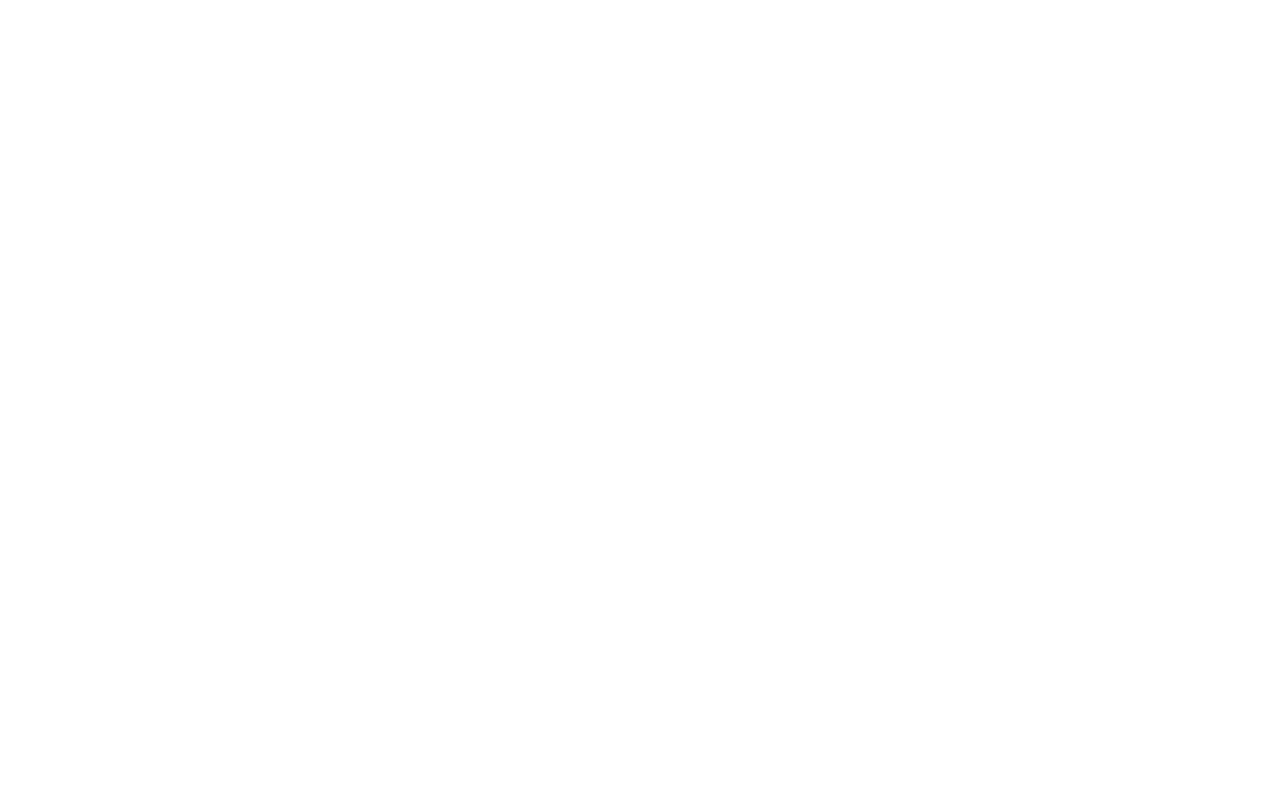
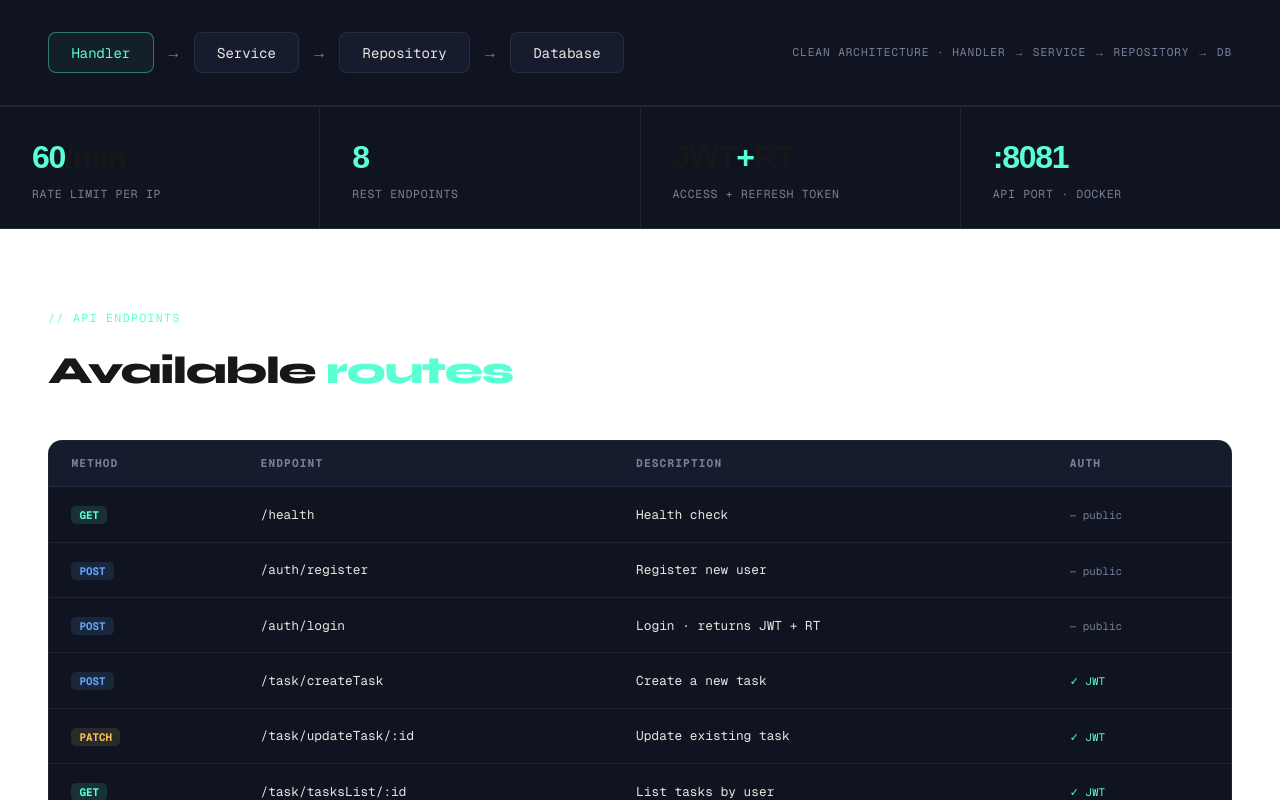
Before and after one commit to tosi4ka/task-manager, a Next.js app in the folder frontend/: page /en in a window 1280 px wide. Shown: the part 840-1640 px from the top of the page. Before the commit the page ends 839 px from the top, so only its background shows below. Built offline with nearby package versions, Linux system fonts and the light colour scheme; no server answers.

Commit message:
feat(frontend): add Endpoints section with API routes table

```diff
--- a/frontend/app/[locale]/page.tsx
+++ b/frontend/app/[locale]/page.tsx
@@ -1,11 +1,15 @@
+import Endpoints from '@/components/landing/Endpoints'
 import Hero from '@/components/landing/Hero'
 import Navbar from '@/components/landing/Navbar'
+import Stats from '@/components/landing/Stats'
 
 export default function Home() {
 	return (
 		<>
 			<Navbar />
 			<Hero />
+			<Stats />
+			<Endpoints />
 		</>
 	)
 }
--- /dev/null
+++ b/frontend/components/landing/Endpoints.tsx
@@ -0,0 +1,115 @@
+export default function Endpoints() {
+	const endpoints = [
+		{ method: 'GET', path: '/health', desc: 'Health check', auth: false },
+		{
+			method: 'POST',
+			path: '/auth/register',
+			desc: 'Register new user',
+			auth: false,
+		},
+		{
+			method: 'POST',
+			path: '/auth/login',
+			desc: 'Login · returns JWT + RT',
+			auth: false,
+		},
+		{
+			method: 'POST',
+			path: '/task/createTask',
+			desc: 'Create a new task',
+			auth: true,
+		},
+		{
+			method: 'PATCH',
+			path: '/task/updateTask/:id',
+			desc: 'Update existing task',
+			auth: true,
+		},
+		{
+			method: 'GET',
+			path: '/task/tasksList/:id',
+			desc: 'List tasks by user',
+			auth: true,
+		},
+		{
+			method: 'GET',
+			path: '/task/getById/:id',
+			desc: 'Get task by ID',
+			auth: true,
+		},
+		{
+			method: 'DELETE',
+			path: '/task/deleteTask/:id',
+			desc: 'Delete a task',
+			auth: true,
+		},
+	]
+
+	const methodClass: Record<string, string> = {
+		GET: 'bg-accent/12 text-accent',
+		POST: 'bg-[#60A5FA]/12 text-[#60A5FA]',
+		PATCH: 'bg-gold/12 text-gold',
+		DELETE: 'bg-accent2/12 text-accent2',
+	}
+
+	return (
+		<section className='px-12 py-20'>
+			<p className='font-mono text-[0.72rem] text-accent uppercase tracking-[0.12em] mb-4'>
+				// API Endpoints
+			</p>
+			<h2 className='text-[clamp(1.8rem,3vw,2.6rem)] font-extrabold tracking-[-0.03em] mb-10 font-syne'>
+				Available <em className='text-accent not-italic'>routes</em>
+			</h2>
+
+			<div className='border border-border_b rounded-[14px] overflow-hidden bg-bg2'>
+				<table className='w-full border-collapse'>
+					<thead>
+						<tr className='bg-bg3 border-b border-border_b'>
+							<th className='px-[1.4rem] py-[0.9rem] font-mono text-[0.7rem] text-muted uppercase tracking-[0.1em] text-left'>
+								Method
+							</th>
+							<th className='px-[1.4rem] py-[0.9rem] font-mono text-[0.7rem] text-muted uppercase tracking-[0.1em] text-left'>
+								Endpoint
+							</th>
+							<th className='px-[1.4rem] py-[0.9rem] font-mono text-[0.7rem] text-muted uppercase tracking-[0.1em] text-left'>
+								Description
+							</th>
+							<th className='px-[1.4rem] py-[0.9rem] font-mono text-[0.7rem] text-muted uppercase tracking-[0.1em] text-left'>
+								Auth
+							</th>
+						</tr>
+					</thead>
+					<tbody>
+						{endpoints.map((ep, i) => (
+							<tr
+								key={i}
+								className='border-b border-border_b last:border-0 hover:bg-bg3 transition-colors'
+							>
+								<td className='px-[1.4rem] py-[0.95rem]'>
+									<span
+										className={`font-mono text-[0.68rem] font-bold px-2 py-0.5 rounded-[5px] ${methodClass[ep.method]}`}
+									>
+										{ep.method}
+									</span>
+								</td>
+								<td className='px-[1.4rem] py-[0.95rem] font-mono text-[0.8rem] text-text'>
+									{ep.path}
+								</td>
+								<td className='px-[1.4rem] py-[0.95rem] font-mono text-[0.8rem] text-text'>
+									{ep.desc}
+								</td>
+								<td className='px-[1.4rem] py-[0.95rem]'>
+									<span
+										className={`font-mono text-[0.68rem] ${ep.auth ? 'text-accent' : 'text-muted'}`}
+									>
+										{ep.auth ? '✓ JWT' : '— public'}
+									</span>
+								</td>
+							</tr>
+						))}
+					</tbody>
+				</table>
+			</div>
+		</section>
+	)
+}
--- a/frontend/components/landing/Stats.tsx
+++ b/frontend/components/landing/Stats.tsx
@@ -0,0 +1,70 @@
+import { useTranslations } from 'next-intl'
+
+export default function Stats() {
+	const t = useTranslations('stats')
+
+	return (
+		<>
+			<div className='bg-bg2 border-y border-border_b px-12 py-8 flex items-center gap-0'>
+				<div className='flex items-center'>
+					<div className='px-[1.4rem] py-[0.6rem] border border-accent/40 bg-accent/5 rounded-lg font-mono text-sm text-accent'>
+						Handler
+					</div>
+					<span className='font-mono text-muted px-3'>→</span>
+					<div className='px-[1.4rem] py-[0.6rem] border border-border_b bg-bg3 rounded-lg font-mono text-sm text-text'>
+						Service
+					</div>
+					<span className='font-mono text-muted px-3'>→</span>
+					<div className='px-[1.4rem] py-[0.6rem] border border-border_b bg-bg3 rounded-lg font-mono text-sm text-text'>
+						Repository
+					</div>
+					<span className='font-mono text-muted px-3'>→</span>
+					<div className='px-[1.4rem] py-[0.6rem] border border-border_b bg-bg3 rounded-lg font-mono text-sm text-text'>
+						Database
+					</div>
+				</div>
+				<span className='ml-auto font-mono text-[0.7rem] text-muted uppercase tracking-[0.08em]'>
+					Clean Architecture · Handler → Service → Repository → DB
+				</span>
+			</div>
+
+			<div className='flex border-y border-border_b bg-bg2'>
+				<div className='flex-1 px-8 py-[1.6rem] border-r border-border_b'>
+					<div className='text-[2rem] font-extrabold tracking-[-0.04em]'>
+						<span className='text-accent'>60</span>/min
+					</div>
+					<div className='mt-1 font-mono text-[0.72rem] text-muted uppercase tracking-[0.06em]'>
+						{t('rateLimit')}
+					</div>
+				</div>
+
+				<div className='flex-1 px-8 py-[1.6rem] border-r border-border_b'>
+					<div className='text-[2rem] font-extrabold tracking-[-0.04em]'>
+						<span className='text-accent'>8</span>
+					</div>
+					<div className='mt-1 font-mono text-[0.72rem] text-muted uppercase tracking-[0.06em]'>
+						{t('endpoints')}
+					</div>
+				</div>
+
+				<div className='flex-1 px-8 py-[1.6rem] border-r border-border_b'>
+					<div className='text-[2rem] font-extrabold tracking-[-0.04em]'>
+						JWT<span className='text-accent'>+</span>RT
+					</div>
+					<div className='mt-1 font-mono text-[0.72rem] text-muted uppercase tracking-[0.06em]'>
+						{t('auth')}
+					</div>
+				</div>
+
+				<div className='flex-1 px-8 py-[1.6rem]'>
+					<div className='text-[2rem] font-extrabold tracking-[-0.04em]'>
+						<span className='text-accent'>:8081</span>
+					</div>
+					<div className='mt-1 font-mono text-[0.72rem] text-muted uppercase tracking-[0.06em]'>
+						{t('port')}
+					</div>
+				</div>
+			</div>
+		</>
+	)
+}
```
